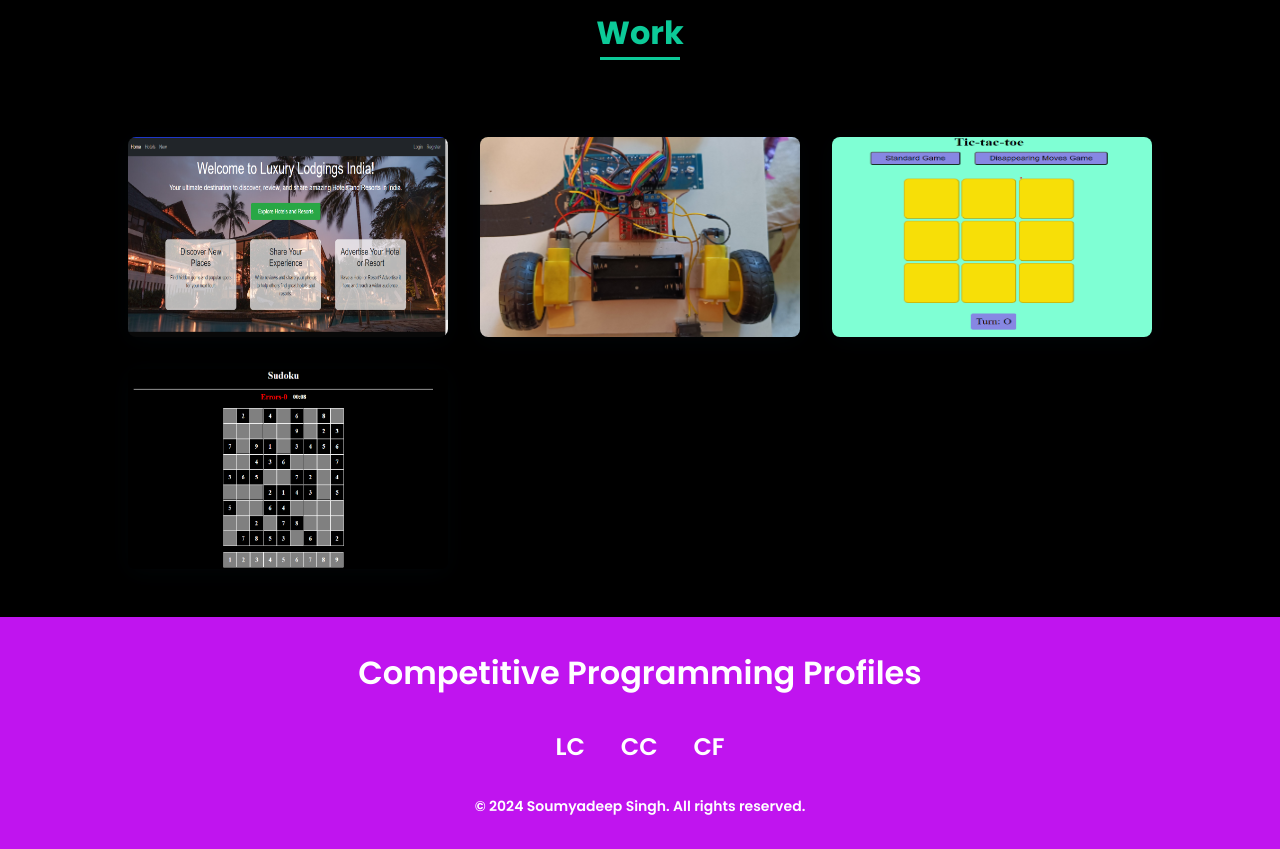
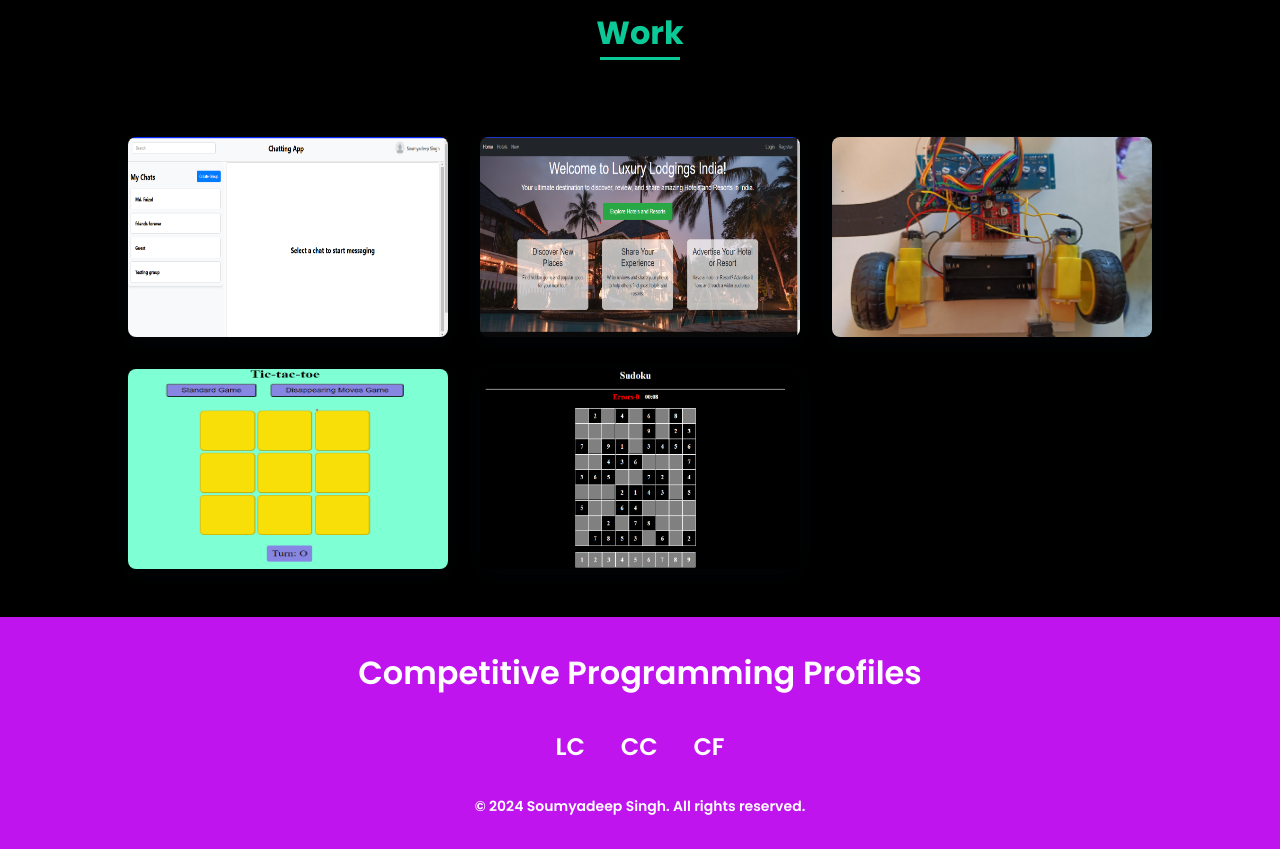
Before and after one commit to singhsoumya0109/Portfolio-website, a plain HTML site: page index.html in a window 1280 px wide. Shown: the part 2000-2849 px from the top of the page. Drawn offline with nearby package versions, Linux system fonts and the light colour scheme.

Commit message:
chat app added

```diff
--- a/index.html
+++ b/index.html
@@ -174,6 +174,9 @@
                 <h2 class="section-title">Work</h2>
 
                 <div class="work__container bd-grid">
+                      <a href="https://chatting-app-m9df.onrender.com/" class="work__img" target="_blank" rel="noopener noreferrer">
+                        <img src="assets\img\chat-app.png" alt="">
+                    </a>
                     <a href="https://luxury-lodgings-in-india.onrender.com/" class="work__img" target="_blank" rel="noopener noreferrer">
                         <img src="assets\img\Home-page.png" alt="">
                     </a>
```
Also changed, not shown: assets/img/IMG202403230755101.jpg (deleted), assets/img/Screenshot 2024-09-17 121941.png (deleted), assets/img/Screenshot 2024-09-21 130919.png (deleted), assets/img/chat-app.png (added), 1 other file.
